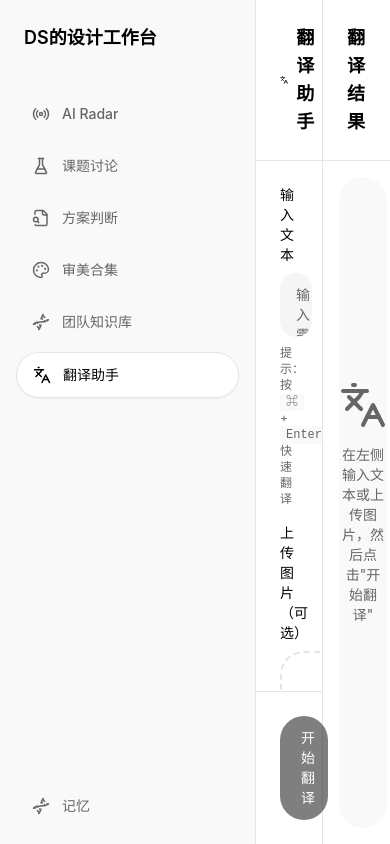
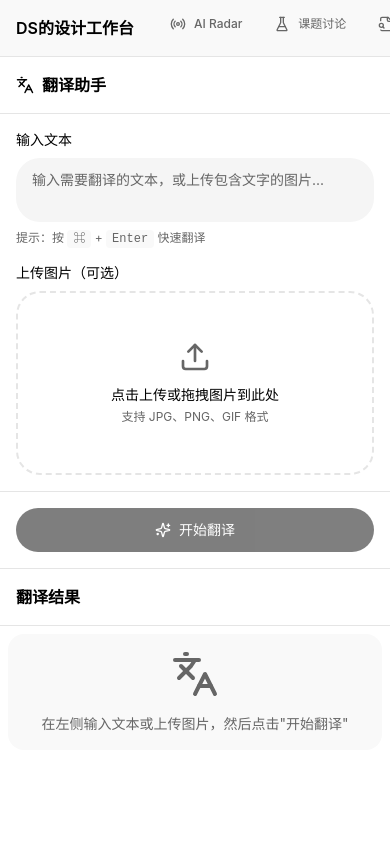
Before and after one commit to taoznice/design-work, a Next.js app: page /translation in a window 390 px wide. Built offline with nearby package versions, Linux system fonts and the light colour scheme.

Commit message:
Refactor layout for responsive design and enhance AI Radar page with global state management and error handling. Added PDF upload feature in Knowledge page and improved sidebar styling.

```diff
--- a/app/ai-radar/page.tsx
+++ b/app/ai-radar/page.tsx
@@ -426,14 +426,14 @@ export default function AIRadarPage() {
 
   return (
     <div className="h-full bg-gemini-bg text-gemini-text">
-      <div className="max-w-6xl mx-auto p-8">
-        <div className="mb-8">
-          <div className="flex items-center justify-between">
+      <div className="max-w-6xl mx-auto p-4 md:p-8">
+        <div className="mb-6 md:mb-8">
+          <div className="flex flex-col md:flex-row md:items-center md:justify-between gap-4">
             <div>
-              <h1 className="text-2xl font-semibold text-gemini-text mb-2">
+              <h1 className="text-xl md:text-2xl font-semibold text-gemini-text mb-2">
                 AI Radar (设计雷达)
               </h1>
-              <p className="text-sm text-gemini-text-secondary">
+              <p className="text-xs md:text-sm text-gemini-text-secondary">
                 自动聚合科技新闻，AI 生成设计情报日报
               </p>
             </div>
@@ -441,13 +441,13 @@ export default function AIRadarPage() {
               onClick={() => loadData(true)}
               disabled={isFetching || isAnalyzing}
               className={`
-                flex items-center gap-2 px-6 py-2.5 bg-black text-white text-sm font-medium
-                rounded-full transition-all
-                ${isFetching || isAnalyzing ? 'opacity-50 cursor-not-allowed' : 'hover:bg-gray-800 shadow-gemini-sm'}
+                flex items-center justify-center gap-2 px-4 md:px-6 py-2 md:py-2.5 bg-black text-white text-xs md:text-sm font-medium
+                rounded-full transition-all w-full md:w-auto
+                ${isFetching || isAnalyzing ? 'opacity-50 cursor-not-allowed bg-gray-400' : 'hover:bg-gray-800 shadow-gemini-sm'}
               `}
             >
-              <Sparkles size={16} />
-              {isFetching || isAnalyzing ? '获取中...' : '刷新新闻'}
+              <Sparkles size={16} className={isFetching || isAnalyzing ? 'animate-spin' : ''} />
+              {isFetching || isAnalyzing ? '正在分析数据...' : '刷新新闻'}
             </button>
           </div>
         </div>
@@ -458,17 +458,19 @@ export default function AIRadarPage() {
             <div className="text-center">
               <div className="mb-4">
                 <div className="inline-flex items-center gap-3">
-                  <span className="text-sm text-gemini-text-secondary">
-                    正在搜集全球情报并翻译...
+                  <span className="text-sm font-medium text-gemini-text">
+                    正在分析数据...
                   </span>
                   <div className="flex gap-1.5 items-center">
-                    <div className="w-1.5 h-1.5 bg-black rounded-full animate-breathe" style={{ animationDelay: '0ms' }}></div>
-                    <div className="w-1.5 h-1.5 bg-black rounded-full animate-breathe" style={{ animationDelay: '300ms' }}></div>
-                    <div className="w-1.5 h-1.5 bg-black rounded-full animate-breathe" style={{ animationDelay: '600ms' }}></div>
+                    <div className="w-2 h-2 bg-black rounded-full animate-bounce" style={{ animationDelay: '0ms' }}></div>
+                    <div className="w-2 h-2 bg-black rounded-full animate-bounce" style={{ animationDelay: '150ms' }}></div>
+                    <div className="w-2 h-2 bg-black rounded-full animate-bounce" style={{ animationDelay: '300ms' }}></div>
                   </div>
                 </div>
               </div>
-              <div className="inline-block w-0.5 h-6 bg-black animate-blink"></div>
+              <p className="text-xs text-gemini-text-secondary mt-2">
+                {isFetching ? '正在获取新闻源...' : '正在生成设计情报...'}
+              </p>
             </div>
           </div>
         )}
@@ -494,7 +496,7 @@ export default function AIRadarPage() {
         {!isFetching && !isAnalyzing && radarData && !errorState.show && (
           <>
             {/* Tab 切换 */}
-            <div className="mb-6 flex gap-2">
+            <div className="mb-6 flex flex-wrap gap-2">
               <button
                 onClick={() => setActiveTab('news')}
                 className={`
@@ -554,7 +556,7 @@ export default function AIRadarPage() {
                   {radarData.daily_ai_news?.map((news, index) => (
                     <div
                       key={index}
-                      className="p-6 bg-gemini-surface border border-gemini-border rounded-3xl hover:border-black transition-colors"
+                      className="p-4 md:p-6 bg-gemini-surface border border-gemini-border rounded-2xl md:rounded-3xl hover:border-black transition-colors"
                     >
                       <div className="flex items-start gap-3 mb-4">
                         <span className="flex items-center justify-center w-6 h-6 rounded-full bg-black text-white text-xs font-semibold flex-shrink-0">
--- a/app/api/news/analyze/route.ts
+++ b/app/api/news/analyze/route.ts
@@ -1,5 +1,8 @@
 import { NextRequest, NextResponse } from 'next/server'
 import OpenAI from 'openai'
+
+// Vercel 超时配置：60秒
+export const maxDuration = 60
 
 // 创建 OpenAI 客户端（使用阿里云通义千问）
 function createOpenAIClient() {
@@ -92,9 +95,10 @@ export async function POST(request: NextRequest) {
 1. **全中文输出**。
 2. **严格 JSON 格式**：不包含 Markdown 标记。
 3. **每日 AI 动态 (Daily News)**:
-   - **数量**：必须返回 **6条**。
+   - **数量**：必须返回 **Top 3** 条最关键的趋势/洞察。
    - **筛选标准**：只收录与设计行业 **强相关** 的内容。例如：主流生成式模型(Midjourney, MJ, SD)的新版本发布、Adobe 等设计软件的 AI 功能更新、新的 AI 辅助设计工具、或者对设计工作流有直接影响的行业新闻。
    - **格式**：JSON 数组，包含 \`design_impact\` (设计影响) 和 \`potential_usage\` (利用空间)。
+   - **长度限制**：每个字段（title, content, design_impact, potential_usage）的描述请控制在 **50字以内**，保持精简。
 
 4. **工具风向标 (Tools Rank)**:
    - **数量**：4个分类（综合、Coding、生图、视频），每个分类必须返回 **Top 10**。
@@ -105,7 +109,7 @@ export async function POST(request: NextRequest) {
    {
      "weekly_insight": { "date_label": "YYYY年M月W周", "content": "..." },
      "daily_ai_news": [
-       // ... 6 items
+       // ... 3 items (Top 3 最关键的趋势)
        { "title": "...", "content": "...", "design_impact": "...", "potential_usage": "...", "url": "..." }
      ],
      "ai_tools_rank": {
@@ -119,7 +123,7 @@ export async function POST(request: NextRequest) {
 **重要**：
 - 只返回纯 JSON，不要任何 Markdown 代码块标记，不要任何解释文字。
 - 所有文本内容必须为中文。
-- daily_ai_news 必须严格筛选与设计行业强相关的新闻，必须返回 6 条。
+- daily_ai_news 必须严格筛选与设计行业强相关的新闻，只返回 Top 3 条最关键的趋势，每个字段控制在 50 字以内。
 - ai_tools_rank 每个分类必须返回 Top 10，每个工具必须包含 last_update 字段。
 - weekly_insight.date_label 必须使用系统提供的当前日期，不要使用其他日期。`
 
@@ -136,13 +140,14 @@ export async function POST(request: NextRequest) {
           role: 'user',
           content: `当前系统日期：${currentWeekLabel}\n\n这是从 RSS 源抓取到的最新科技新闻列表（可能包含英文内容）：\n\n${newsListText}\n\n请作为对技术极度敏感的资深设计总监，结合你的知识库，生成一份针对设计行业的 AI 情报简报。要求：
 1. 将所有英文内容翻译为流畅的中文
-2. 严格筛选与设计行业强相关的新闻，生成 **6条** daily_ai_news，每条必须包含：
-   - title: 新闻标题（中文）
-   - content: 新闻简介（中文）
-   - design_impact: 对设计行业的具体影响（核心分析）
-   - potential_usage: 设计师可以用它做什么（发散思维）
+2. 严格筛选与设计行业强相关的新闻，生成 **Top 3** 条最关键的趋势/洞察，每条必须包含：
+   - title: 新闻标题（中文，50字以内）
+   - content: 新闻简介（中文，50字以内）
+   - design_impact: 对设计行业的具体影响（核心分析，50字以内）
+   - potential_usage: 设计师可以用它做什么（发散思维，50字以内）
    - url: 新闻原文链接（如果原始新闻列表中有链接，请使用该链接；如果没有，请留空字符串 ""）
    - 筛选标准：只收录与设计行业强相关的内容，如主流生成式模型(Midjourney, MJ, SD)的新版本发布、Adobe 等设计软件的 AI 功能更新、新的 AI 辅助设计工具、或者对设计工作流有直接影响的行业新闻
+   - **重要**：每个字段的描述请控制在 50 字以内，保持精简，避免冗长。
 3. 生成 weekly_insight，包含：
    - date_label: 必须使用 "${currentWeekLabel}"（这是当前系统日期，不要使用其他日期）
    - content: 200字左右的深度趋势总结
@@ -202,8 +207,8 @@ export async function POST(request: NextRequest) {
       }
     }
     // 验证 daily_ai_news 数量
-    if (parsedData.daily_ai_news.length !== 6) {
-      console.warn(`警告：daily_ai_news 数量为 ${parsedData.daily_ai_news.length}，期望为 6`)
+    if (parsedData.daily_ai_news.length !== 3) {
+      console.warn(`警告：daily_ai_news 数量为 ${parsedData.daily_ai_news.length}，期望为 3`)
     }
 
     return NextResponse.json({
--- a/app/knowledge/page.tsx
+++ b/app/knowledge/page.tsx
@@ -111,7 +111,7 @@ export default function KnowledgePage() {
 
   return (
     <div className="h-full bg-gemini-bg">
-      <div className="max-w-4xl mx-auto p-8">
+      <div className="max-w-4xl mx-auto p-4 md:p-8">
         <div className="mb-8">
           <div className="flex items-center justify-between">
             <div>
--- a/app/layout.tsx
+++ b/app/layout.tsx
@@ -15,7 +15,7 @@ export default function RootLayout({
   return (
     <html lang="zh-CN">
       <body>
-        <div className="flex h-screen bg-gemini-bg">
+        <div className="flex flex-col md:flex-row h-screen bg-gemini-bg">
           <Sidebar />
           <main className="flex-1 overflow-auto bg-gemini-bg">
             {children}
--- a/app/memory/page.tsx
+++ b/app/memory/page.tsx
@@ -191,7 +191,7 @@ export default function MemoryPage() {
 
   return (
     <div className="h-full bg-gemini-bg">
-      <div className="max-w-4xl mx-auto p-8">
+      <div className="max-w-4xl mx-auto p-4 md:p-8">
         <div className="mb-8">
           <div className="flex items-center justify-between">
             <div>
--- a/app/proposal-review/page.tsx
+++ b/app/proposal-review/page.tsx
@@ -419,9 +419,9 @@ export default function ProposalReviewPage() {
           </div>
         </div>
 
-        <div className="grid grid-cols-2 gap-6">
+        <div className="grid grid-cols-1 md:grid-cols-2 gap-4 md:gap-6">
           {/* 左侧：图片上传和AI判断 */}
-          <div className="space-y-6">
+          <div className="space-y-4 md:space-y-6">
             {/* 记忆标签墙 */}
             {enableMemory && (memory.preferences.goodPatterns.length > 0 || memory.preferences.badPatterns.length > 0) && (
               <div className="border border-gemini-border rounded-3xl p-4 bg-gemini-surface">
--- a/app/strategy-lab/page.tsx
+++ b/app/strategy-lab/page.tsx
@@ -501,17 +501,17 @@ ${useMemory && hasDNA ? '*已基于记忆配置生成*' : useMemory ? '*提示
 
   return (
     <div className="h-full bg-gemini-bg">
-      <div className="h-full flex">
+      <div className="h-full flex flex-col md:flex-row">
         {/* 左侧输入区 */}
-        <div className="w-1/2 border-r border-gemini-border flex flex-col">
-          <div className="p-6 border-b border-gemini-border">
-            <h2 className="text-lg font-semibold text-gemini-text">
+        <div className="w-full md:w-1/2 border-b md:border-b-0 md:border-r border-gemini-border flex flex-col">
+          <div className="p-4 md:p-6 border-b border-gemini-border">
+            <h2 className="text-base md:text-lg font-semibold text-gemini-text">
               当前课题/思考
             </h2>
           </div>
 
           {/* 图片上传区域 */}
-          <div className="px-6 pt-6 pb-4 border-b border-gemini-border">
+          <div className="px-4 md:px-6 pt-4 md:pt-6 pb-4 border-b border-gemini-border">
             <div className="mb-3">
               <label className="block text-xs font-medium text-gemini-text-secondary mb-2">
                 上传相关图片（可选）
@@ -519,7 +519,7 @@ ${useMemory && hasDNA ? '*已基于记忆配置生成*' : useMemory ? '*提示
               {!selectedImage ? (
                 <div
                   onClick={() => fileInputRef.current?.click()}
-                  className="border-2 border-dashed border-gemini-border rounded-3xl p-6
+                  className="border-2 border-dashed border-gemini-border rounded-2xl md:rounded-3xl p-4 md:p-6
                            text-center cursor-pointer hover:border-black hover:bg-gemini-surface transition-all"
                 >
                   <Upload size={20} className="mx-auto text-gemini-text-secondary mb-2" />
@@ -562,7 +562,7 @@ ${useMemory && hasDNA ? '*已基于记忆配置生成*' : useMemory ? '*提示
           </div>
 
           {/* 文本输入区域 */}
-          <div className="flex-1 p-6 flex flex-col">
+          <div className="flex-1 p-4 md:p-6 flex flex-col">
             {/* 上下文开关 */}
             <div className={`mb-4 p-4 rounded-3xl border transition-all ${
               useTeamWisdom
@@ -608,7 +608,7 @@ ${useMemory && hasDNA ? '*已基于记忆配置生成*' : useMemory ? '*提示
             />
           </div>
 
-          <div className="p-6 border-t border-gemini-border">
+          <div className="p-4 md:p-6 border-t border-gemini-border">
             <button
               onClick={isGenerating ? stopGeneration : generateStrategy}
               disabled={(!input.trim() && !selectedImage) && !isGenerating}
@@ -720,7 +720,7 @@ ${useMemory && hasDNA ? '*已基于记忆配置生成*' : useMemory ? '*提示
               </label>
             </div>
           </div>
-          <div className="flex-1 p-6 overflow-auto">
+          <div className="flex-1 p-4 md:p-6 overflow-auto">
             {/* 错误提示卡片 */}
             {errorState.show && (
               <div className="mb-4 p-4 bg-white border border-gemini-border rounded-3xl shadow-gemini-sm">
--- a/app/translation/page.tsx
+++ b/app/translation/page.tsx
@@ -198,13 +198,13 @@ export default function TranslationPage() {
 
   return (
     <div className="h-full bg-gemini-bg">
-      <div className="h-full flex">
+      <div className="h-full flex flex-col md:flex-row">
         {/* 左侧输入区 */}
-        <div className="w-1/2 border-r border-gemini-border flex flex-col">
-          <div className="p-6 border-b border-gemini-border">
+        <div className="w-full md:w-1/2 border-b md:border-b-0 md:border-r border-gemini-border flex flex-col">
+          <div className="p-4 md:p-6 border-b border-gemini-border">
             <div className="flex items-center justify-between">
-              <h2 className="text-lg font-semibold text-gemini-text flex items-center gap-2">
-                <Languages size={20} />
+              <h2 className="text-base md:text-lg font-semibold text-gemini-text flex items-center gap-2">
+                <Languages size={18} className="md:w-5 md:h-5" />
                 翻译助手
               </h2>
               {(inputText.trim() || selectedImage || output) && (
@@ -219,7 +219,7 @@ export default function TranslationPage() {
             </div>
           </div>
 
-          <div className="flex-1 p-6 flex flex-col gap-4 overflow-auto">
+          <div className="flex-1 p-4 md:p-6 flex flex-col gap-4 overflow-auto">
             {/* 文本输入区 */}
             <div className="flex-1 flex flex-col">
               <label className="block text-sm font-medium text-gemini-text mb-2">
@@ -286,7 +286,7 @@ export default function TranslationPage() {
             </div>
           </div>
 
-          <div className="p-6 border-t border-gemini-border">
+          <div className="p-4 md:p-6 border-t border-gemini-border">
             <button
               onClick={isTranslating ? stopTranslation : handleTranslate}
               disabled={(!inputText.trim() && !selectedImage) && !isTranslating}
@@ -316,13 +316,13 @@ export default function TranslationPage() {
         </div>
 
         {/* 右侧输出区 */}
-        <div className="w-1/2 flex flex-col">
-          <div className="p-6 border-b border-gemini-border">
-            <h2 className="text-lg font-semibold text-gemini-text">
+        <div className="w-full md:w-1/2 flex flex-col">
+          <div className="p-4 md:p-6 border-b border-gemini-border">
+            <h2 className="text-base md:text-lg font-semibold text-gemini-text">
               翻译结果
             </h2>
           </div>
-          <div className="flex-1 p-6 overflow-auto bg-gemini-surface rounded-3xl m-4">
+          <div className="flex-1 p-4 md:p-6 overflow-auto bg-gemini-surface rounded-2xl md:rounded-3xl m-2 md:m-4">
             {/* 错误提示卡片 */}
             {errorState.show && (
               <div className="mb-4 p-4 bg-gemini-bg border border-gemini-border rounded-3xl shadow-gemini-sm">
--- a/components/Sidebar.tsx
+++ b/components/Sidebar.tsx
@@ -47,24 +47,24 @@ export default function Sidebar() {
   const pathname = usePathname()
 
   return (
-    <aside className="w-64 bg-gemini-surface border-r border-gemini-border flex flex-col">
-      <div className="p-6">
-        <h1 className="text-lg font-semibold text-gemini-text">
+    <aside className="w-full md:w-64 bg-gemini-surface border-b md:border-b-0 md:border-r border-gemini-border flex flex-row md:flex-col overflow-x-auto md:overflow-x-visible">
+      <div className="p-4 md:p-6 flex-shrink-0">
+        <h1 className="text-base md:text-lg font-semibold text-gemini-text whitespace-nowrap">
           DS的设计工作台
         </h1>
       </div>
-      <nav className="flex-1 p-4 flex flex-col">
-        <ul className="space-y-2">
+      <nav className="flex-1 p-2 md:p-4 flex flex-row md:flex-col overflow-x-auto md:overflow-x-visible">
+        <ul className="flex md:flex-col flex-row space-x-2 md:space-x-0 md:space-y-2">
           {workItems.map((item) => {
             const Icon = item.icon
             const isActive = pathname === item.href
             return (
-              <li key={item.href}>
+              <li key={item.href} className="flex-shrink-0">
                 <Link
                   href={item.href}
                   className={`
-                    flex items-center gap-3 px-4 py-3 rounded-3xl text-sm font-medium
-                    transition-all duration-200
+                    flex items-center gap-2 md:gap-3 px-3 md:px-4 py-2 md:py-3 rounded-2xl md:rounded-3xl text-xs md:text-sm font-medium
+                    transition-all duration-200 whitespace-nowrap
                     ${
                       isActive
                         ? 'bg-gemini-active-bg text-gemini-active-text shadow-gemini-sm border border-gemini-border'
@@ -72,7 +72,7 @@ export default function Sidebar() {
                     }
                   `}
                 >
-                  <Icon size={18} />
+                  <Icon size={16} className="md:w-[18px] md:h-[18px]" />
                   <span>{item.label}</span>
                 </Link>
               </li>
@@ -80,12 +80,12 @@ export default function Sidebar() {
           })}
         </ul>
         {/* 记忆功能常驻底部 */}
-        <div className="mt-auto pt-4">
+        <div className="md:mt-auto pt-0 md:pt-4 ml-2 md:ml-0 flex-shrink-0">
           <Link
             href={memoryItem.href}
             className={`
-              flex items-center gap-3 px-4 py-3 rounded-3xl text-sm font-medium
-              transition-all duration-200
+              flex items-center gap-2 md:gap-3 px-3 md:px-4 py-2 md:py-3 rounded-2xl md:rounded-3xl text-xs md:text-sm font-medium
+              transition-all duration-200 whitespace-nowrap
               ${
                 pathname === memoryItem.href
                   ? 'bg-gemini-active-bg text-gemini-active-text shadow-gemini-sm border border-gemini-border'
@@ -93,7 +93,7 @@ export default function Sidebar() {
               }
             `}
           >
-            <memoryItem.icon size={18} />
+            <memoryItem.icon size={16} className="md:w-[18px] md:h-[18px]" />
             <span>{memoryItem.label}</span>
           </Link>
         </div>
```
